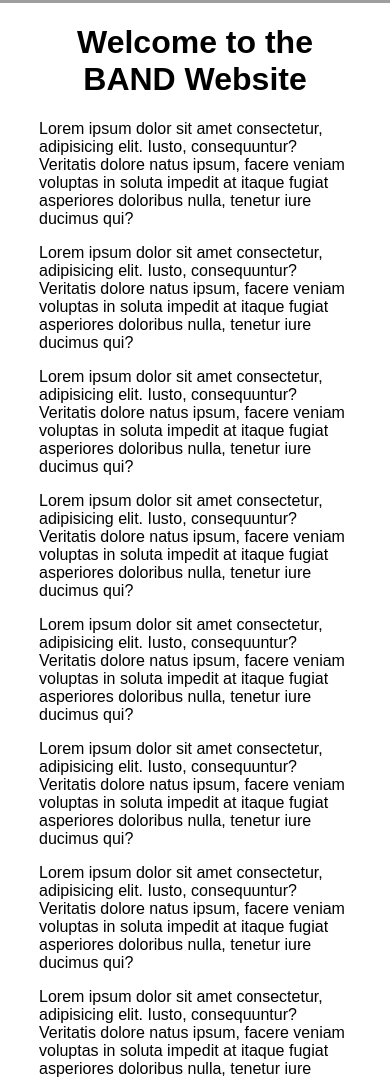
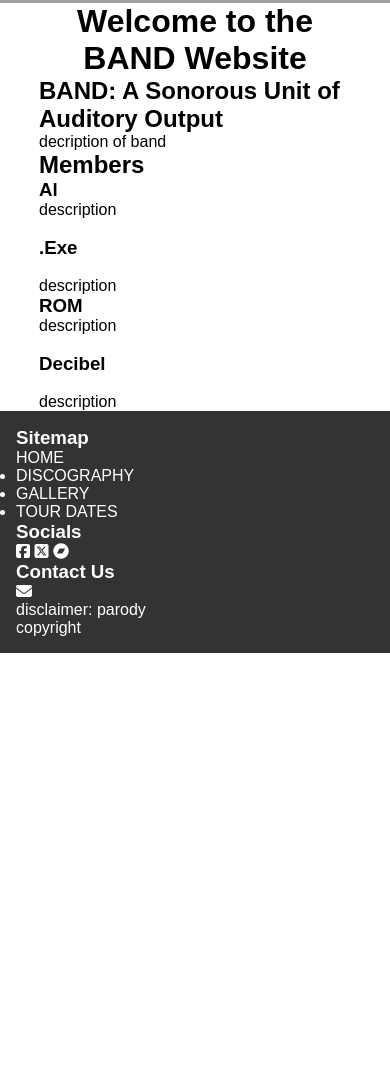
Before and after one commit to markcapelle/Band-Website, a plain HTML site: page index.html in a window 390 px wide. Shown: the part 921-2000 px from the top of the page. After the commit the page ends 1574 px from the top, so only its background shows below. Drawn offline with Linux system fonts and the light colour scheme; grey boxes are pictures that could not be loaded.

Commit message:
gallery and footer
gallery done. footer basic content inserted, ready for flex

```diff
--- a/assets/css/style.css
+++ b/assets/css/style.css
@@ -1,5 +1,7 @@
 * {
     box-sizing: border-box;
+    padding: 0;
+    margin: 0;
 }
 
 body {
@@ -30,13 +32,11 @@ main {
 
 nav {
     background-color: #333;
-    /* border-radius: 5px; -------dunno about the look */
-    color: white;
+    color: #ffffff;
     display: flex;
     align-items: center;
     justify-content: space-between;
     padding: 0rem 1rem;
-    /* position: relative; */
 
     /* Fix the navbar along the top of page when scrolling down */
     position: fixed;
@@ -56,18 +56,13 @@ nav {
     border-radius: 5px;
 }
 
-/* The logo wiggles when hovered */
-/* .logo:hover {
-    animation: wiggle 0.5s ease-in-out;
-} */
-
 .nav-links {
     display: flex;
     gap: 1rem;
 }
 
 .nav-links a {
-    color: white;
+    color: #ffffff;
     text-decoration: none;
     padding: 0.5rem;
 
@@ -81,7 +76,7 @@ nav {
 }
 
 .nav-links a:hover {
-    border-bottom-color: black;
+    border-bottom-color: #000;
 }
 
 @media (min-width: 601px) {
@@ -96,10 +91,11 @@ nav {
     cursor: pointer;
 }
 
+/* Using 'span' tag to draw the hamburger menu button lines */
 .hamburger span {
     height: 3px;
     width: 25px;
-    background: white;
+    background: #ffffff;
     margin: 4px 0;
     transition: 0.4s;
 }
@@ -117,11 +113,6 @@ nav {
         background-color: #333;
         flex-direction: column;
         display: none;
-    }
-
-    .nav-links a {
-        padding: 1rem;
-        border-top: 1px solid #444;
     }
 
     .hamburger {
@@ -147,6 +138,39 @@ nav {
     45% { transform: rotate(-10deg); }
     60% { transform: rotate(10deg); }
     75% { transform: rotate(-5deg); }
-    90% { transform: rotate(5deg); }
+    90% { transform: rotate(5deg);  }
     100% { transform: rotate(0deg); }
 }
+
+/* Footer */
+footer {
+    background-color: #333;
+    color: #ffffff;
+
+    padding: 1rem 0rem 1rem 1rem;
+}
+
+footer a:link, a:visited {
+    color: #ffffff;
+}
+
+/* CSS Gallery */
+.gallery {
+    display: flex;
+    flex-wrap: wrap;
+    justify-content: center;
+    gap: 15px;
+    padding: 20px;
+}
+
+.gallery img {
+    width: 200px;
+    height: 200px;
+    object-fit: cover;
+    border-radius: 8px;
+    transition: transform 0.3s ease;
+}
+
+.gallery img:hover {
+    transform: scale(1.1);
+}
--- a/index.html
+++ b/index.html
@@ -7,7 +7,7 @@
     <meta name="keywords" content="keywords, keywords, more keywords">
     <meta name="description" content="site description">
 
-    <title>Document</title>
+    <title>BAND Home</title>
 
     <link rel="stylesheet" href="assets/css/style.css">
 
@@ -20,12 +20,15 @@
     <link rel="icon" type="image/png" sizes="32x32" href="favicon-32x32.png">
     <link rel="icon" type="image/png" sizes="16x16" href="favicon-16x16.png">
     <link rel="manifest" href="site.webmanifest">
+
+    <!-- Script line for FontAwesome Icons -->
+    <script src="https://kit.fontawesome.com/a1521aa5e9.js" crossorigin="anonymous"></script>
 </head>
 
 <body>
     <header>
         <nav>
-            <div class="logo"><img src="assets/images/BAND_Logo.jpeg" alt="BAND Logo"></div>
+            <div class="logo"><a href="index.html"><img src="assets/images/BAND_Logo.jpeg" alt="BAND Logo"></a></div>
 
             <input type="checkbox" id="menu-toggle">
             <label for="menu-toggle" class="hamburger">
@@ -47,37 +50,55 @@
         <div class="homepagebanner"></div>
     </header>
 
-    <main class="content">
+    <main>
         <h1>Welcome to the BAND Website</h1>
-        <p>Lorem ipsum dolor sit amet consectetur, adipisicing elit. Iusto, consequuntur? Veritatis dolore natus ipsum, facere veniam voluptas in soluta impedit at itaque fugiat asperiores doloribus nulla, tenetur iure ducimus qui?</p>
-        <p>Lorem ipsum dolor sit amet consectetur, adipisicing elit. Iusto, consequuntur? Veritatis dolore natus ipsum, facere veniam voluptas in soluta impedit at itaque fugiat asperiores doloribus nulla, tenetur iure ducimus qui?</p>
-        <p>Lorem ipsum dolor sit amet consectetur, adipisicing elit. Iusto, consequuntur? Veritatis dolore natus ipsum, facere veniam voluptas in soluta impedit at itaque fugiat asperiores doloribus nulla, tenetur iure ducimus qui?</p>
-        <p>Lorem ipsum dolor sit amet consectetur, adipisicing elit. Iusto, consequuntur? Veritatis dolore natus ipsum, facere veniam voluptas in soluta impedit at itaque fugiat asperiores doloribus nulla, tenetur iure ducimus qui?</p>
-        <p>Lorem ipsum dolor sit amet consectetur, adipisicing elit. Iusto, consequuntur? Veritatis dolore natus ipsum, facere veniam voluptas in soluta impedit at itaque fugiat asperiores doloribus nulla, tenetur iure ducimus qui?</p>
-        <p>Lorem ipsum dolor sit amet consectetur, adipisicing elit. Iusto, consequuntur? Veritatis dolore natus ipsum, facere veniam voluptas in soluta impedit at itaque fugiat asperiores doloribus nulla, tenetur iure ducimus qui?</p>
-        <p>Lorem ipsum dolor sit amet consectetur, adipisicing elit. Iusto, consequuntur? Veritatis dolore natus ipsum, facere veniam voluptas in soluta impedit at itaque fugiat asperiores doloribus nulla, tenetur iure ducimus qui?</p>
-        <p>Lorem ipsum dolor sit amet consectetur, adipisicing elit. Iusto, consequuntur? Veritatis dolore natus ipsum, facere veniam voluptas in soluta impedit at itaque fugiat asperiores doloribus nulla, tenetur iure ducimus qui?</p>
-        <p>Lorem ipsum dolor sit amet consectetur, adipisicing elit. Iusto, consequuntur? Veritatis dolore natus ipsum, facere veniam voluptas in soluta impedit at itaque fugiat asperiores doloribus nulla, tenetur iure ducimus qui?</p>
-        <p>Lorem ipsum dolor sit amet consectetur, adipisicing elit. Iusto, consequuntur? Veritatis dolore natus ipsum, facere veniam voluptas in soluta impedit at itaque fugiat asperiores doloribus nulla, tenetur iure ducimus qui?</p>
-        <p>Lorem ipsum dolor sit amet consectetur, adipisicing elit. Iusto, consequuntur? Veritatis dolore natus ipsum, facere veniam voluptas in soluta impedit at itaque fugiat asperiores doloribus nulla, tenetur iure ducimus qui?</p>
-        <p>Lorem ipsum dolor sit amet consectetur, adipisicing elit. Iusto, consequuntur? Veritatis dolore natus ipsum, facere veniam voluptas in soluta impedit at itaque fugiat asperiores doloribus nulla, tenetur iure ducimus qui?</p>
-        <p>Lorem ipsum dolor sit amet consectetur, adipisicing elit. Iusto, consequuntur? Veritatis dolore natus ipsum, facere veniam voluptas in soluta impedit at itaque fugiat asperiores doloribus nulla, tenetur iure ducimus qui?</p>
-        <p>Lorem ipsum dolor sit amet consectetur, adipisicing elit. Iusto, consequuntur? Veritatis dolore natus ipsum, facere veniam voluptas in soluta impedit at itaque fugiat asperiores doloribus nulla, tenetur iure ducimus qui?</p>
-        <p>Lorem ipsum dolor sit amet consectetur, adipisicing elit. Iusto, consequuntur? Veritatis dolore natus ipsum, facere veniam voluptas in soluta impedit at itaque fugiat asperiores doloribus nulla, tenetur iure ducimus qui?</p>
-        <p>Lorem ipsum dolor sit amet consectetur, adipisicing elit. Iusto, consequuntur? Veritatis dolore natus ipsum, facere veniam voluptas in soluta impedit at itaque fugiat asperiores doloribus nulla, tenetur iure ducimus qui?</p>
-        <p>Lorem ipsum dolor sit amet consectetur, adipisicing elit. Iusto, consequuntur? Veritatis dolore natus ipsum, facere veniam voluptas in soluta impedit at itaque fugiat asperiores doloribus nulla, tenetur iure ducimus qui?</p>
-        <p>Lorem ipsum dolor sit amet consectetur, adipisicing elit. Iusto, consequuntur? Veritatis dolore natus ipsum, facere veniam voluptas in soluta impedit at itaque fugiat asperiores doloribus nulla, tenetur iure ducimus qui?</p>
-        <p>Lorem ipsum dolor sit amet consectetur, adipisicing elit. Iusto, consequuntur? Veritatis dolore natus ipsum, facere veniam voluptas in soluta impedit at itaque fugiat asperiores doloribus nulla, tenetur iure ducimus qui?</p>
-        <p>Lorem ipsum dolor sit amet consectetur, adipisicing elit. Iusto, consequuntur? Veritatis dolore natus ipsum, facere veniam voluptas in soluta impedit at itaque fugiat asperiores doloribus nulla, tenetur iure ducimus qui?</p>
-        <p>Lorem ipsum dolor sit amet consectetur, adipisicing elit. Iusto, consequuntur? Veritatis dolore natus ipsum, facere veniam voluptas in soluta impedit at itaque fugiat asperiores doloribus nulla, tenetur iure ducimus qui?</p>
+        <h2>BAND: A Sonorous Unit of Auditory Output</h2>
+        <p>decription of band</p>
+
+        <h2>Members</h2>
+        <h3>Al</h3>
+        <p>description</p>
+        <img src="" alt="" loading="lazy">
+
+        <h3>.Exe</h3>
+        <img src="" alt="" loading="lazy">
+        <p>description</p>
+
+        <h3>ROM</h3>
+        <p>description</p>
+        <img src="" alt="" loading="lazy">
+
+        <h3>Decibel</h3>
+        <img src="" alt="" loading="lazy">
+        <p>description</p>
     </main>
 
     <footer>
-        <a href="https://www.facebook.com/" target="_blank">Facebook</a>
-        <a href="https://x.com/" target="_blank">Eks</a>
-        <a href="https://bandcamp.com/" target="_blank">BandCamp</a>
+        <section>
+            <h3>Sitemap</h1>
+            <ul>
+                HOME
+                <li>DISCOGRAPHY</li>
+                <li>GALLERY</li>
+                <li>TOUR DATES</li>
+            </ul>
+        </section>
 
-        <a href="mailto:user@domain.ie">Email</a>
+        <section>
+            <h3>Socials</h3>
+            <a href="https://www.facebook.com/" target="_blank"><i class="fa-brands fa-square-facebook"></i></a>
+            <a href="https://x.com/" target="_blank"><i class="fa-brands fa-square-x-twitter"></i></a>
+            <a href="https://bandcamp.com/" target="_blank"><i class="fa-brands fa-bandcamp"></i></a>
+        </section>
+
+        <section>
+            <h3>Contact Us</h3>
+            <a href="mailto:user@domain.ie"><i class="fa-solid fa-envelope"></i></a>
+        </section>
+
+
+        <p>disclaimer: parody</p>
+        <p>copyright</p>
     </footer>
 </body>
 </html>
```
Also changed, not shown: discography.html (+7 -1 lines), gallery.html (+17 -3 lines), tourdates.html (+3 -1 lines).
